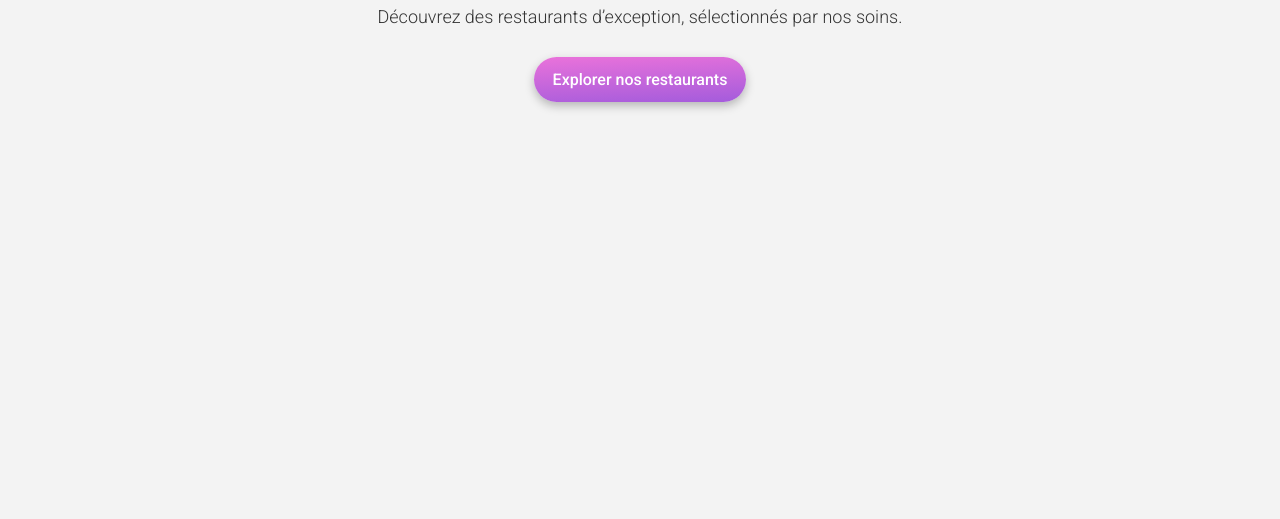
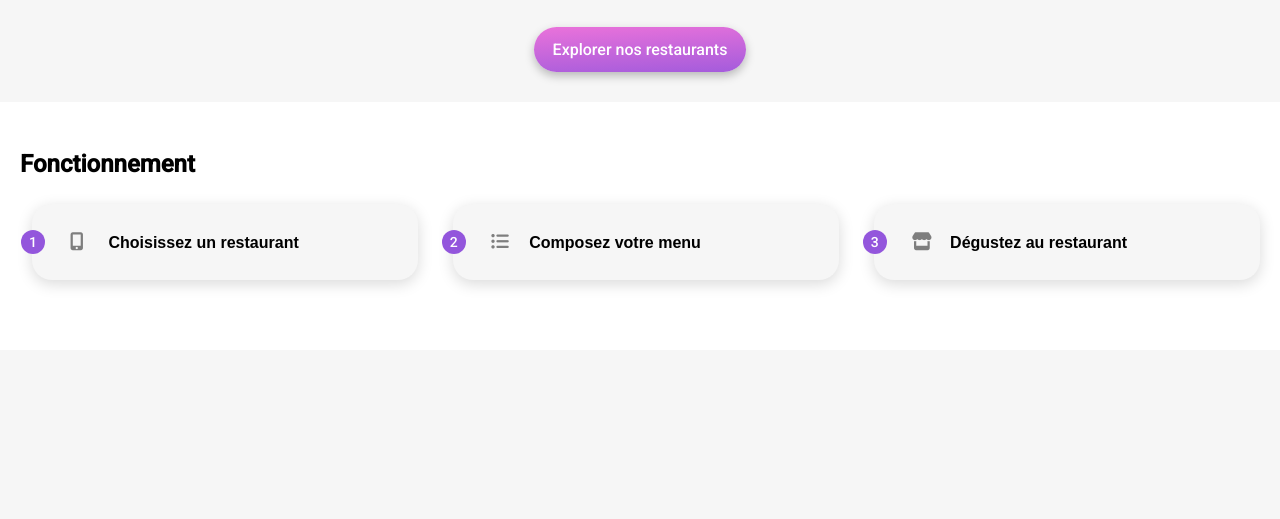
Before and after one commit to VincentWings/ohmyfood, a website: page index.html in a window 1280 px wide. Shown: the part 281-800 px from the top of the page. Drawn offline with Linux system fonts and the light colour scheme; a web font is replaced by a local one.

Commit message:
create the filters section

```diff
--- a/index.html
+++ b/index.html
@@ -37,15 +37,49 @@
 
     <main>
       <section class="section-location">
-        <p><i class="fa-solid fa-location-dot"></i> Paris, Belleville</p>
+        <p>
+          <i class="fa-solid fa-location-dot"></i>
+          <span>Paris, Belleville</span>
+        </p>
       </section>
 
       <section class="section-discover">
         <h1>Réservez le menu qui vous convient</h1>
 
-        <p>Découvrez des restaurants d’exception, sélectionnés par nos soins.</p>
+        <p>
+          Découvrez des restaurants d’exception, sélectionnés par nos soins.
+        </p>
 
         <a href="#" class="btn btn-1">Explorer nos restaurants</a>
+      </section>
+
+      <section class="section-filters">
+        <div class="container">
+          <h2>Fonctionnement</h2>
+
+          <ol>
+            <li>
+              <button class="btn btn-filter">
+                <i class="fa-solid fa-mobile-screen-button"></i>
+                <span>Choisissez un restaurant</span>
+              </button>
+            </li>
+
+            <li>
+              <button class="btn btn-filter">
+                <i class="fa-solid fa-list-ul"></i>
+                <span>Composez votre menu</span>
+              </button>
+            </li>
+
+            <li>
+              <button class="btn btn-filter">
+                <i class="fa-solid fa-store"></i>
+                <span>Dégustez au restaurant</span>
+              </button>
+            </li>
+          </ol>
+        </div>
       </section>
     </main>
 
--- a/scss/abstracts/_variables.scss
+++ b/scss/abstracts/_variables.scss
@@ -12,8 +12,9 @@ $color-blue: #89C8FA;
 $color-blue-dark: #003A68;
 
 $color-white: #ffffff;
-$color-grey-lighter: #F3F3F3;
+$color-grey-lighter: #F6F6F6;
 $color-grey-light: #EAEAEA;
+$color-grey: #7E7E7E;
 $color-black: #000000;
 $color-black-alt: #353535;
 
--- a/scss/components/_buttons.scss
+++ b/scss/components/_buttons.scss
@@ -7,8 +7,11 @@
 .btn {
     display: inline-block;
     padding: 1.3rem 1.9rem;
+    font-size: 1.6rem;
     font-weight: 500;
     text-decoration: none;
+    border: 0;
+    cursor: pointer;
 }
 
 //== BUTTONS - 1
@@ -16,12 +19,43 @@
 .btn-1 {
     color: $color-white;
     background: linear-gradient(177deg, $color-2 -30%, $color-1 123.93%);
-    box-shadow: 0 .4rem 1rem 0 rgba($color-black, 0.25);
+    box-shadow: 0 .4rem 1rem 0 rgba($color-black, .25);
     border-radius: 3rem;
     transition: box-shadow 0.2s ease-in-out, opacity 0.2s ease-in-out;
 
     &:hover {
         opacity: .8;
-        box-shadow: 0 .4rem 1rem 0 rgba($color-black, 0.35);
+        box-shadow: 0 .4rem 1rem 0 rgba($color-black, .35);
     }
 }
+
+//== BUTTON - FILTER
+
+.btn-filter {
+    margin-bottom: 2.4rem;
+    padding: 2.8rem 3rem;
+    background: $color-grey-lighter;
+    box-shadow: 0 .4rem 1.5rem 0 rgba($color-black, .15);
+    border-radius: 2rem;
+    text-align: left;
+    transition: box-shadow 0.2s ease-in-out;
+
+    i {
+        width: 3.4rem;
+        color: $color-grey;
+        font-size: 1.8rem;
+        transition: color ease-in-out .3s;
+    }
+
+    span {
+        font-weight: 600;
+    }
+
+    &:hover {
+        box-shadow: 0 .4rem 1rem 0 rgba($color-black, .25);
+
+        i {
+            color: $color-1;
+        }
+    }
+}
--- a/scss/layout/_header.scss
+++ b/scss/layout/_header.scss
@@ -8,6 +8,10 @@ header {
     background: $color-white;
     text-align: center;
     box-shadow: 0 .2rem .4rem 0 rgba(0, 0, 0, 0.15);
+
+    h1 {
+        margin-bottom: 0;
+    }
 
     img {
         max-width: 16rem;
--- a/scss/layout/_sections.scss
+++ b/scss/layout/_sections.scss
@@ -46,3 +46,59 @@
         padding: 3rem;
     }
 }
+
+//== SECTION - FILTERS
+
+.section-filters {
+    padding: 4.8rem 2rem 4.6rem 2rem;
+    background: $color-white;
+
+    ol {
+        display: flex;
+        flex-direction: column;
+        counter-reset: steps;
+
+        button {
+            position: relative;
+            width: 100%;
+            padding-left: 3.8rem;
+        }
+
+        li {
+            position: relative;
+            width: 100%;
+            padding-left: 1.2rem;
+
+            &::before {
+                position: absolute;
+                top: calc(50% - 1.2rem);
+                left: .1rem;
+                transform: translateY(-50%);
+                z-index: 1;
+                display: flex;
+                justify-content: center;
+                align-items: center;
+                width: 2.4rem;
+                height: 2.4rem;
+                color: $color-white;
+                background: $color-1;
+                font-size: 1.4rem;
+                font-weight: 500;
+                border-radius: 1.5rem;
+                counter-increment: steps;
+                content: counter(steps);
+            }
+        }
+    }
+
+    @include breakpoint(lg) {
+        ol {
+            flex-direction: row;
+            justify-content: space-between;
+
+            li {
+                width: calc((100% / 3) - 1.5rem);
+            }
+        }
+    }
+}
--- a/scss/themes/_default.scss
+++ b/scss/themes/_default.scss
@@ -28,6 +28,11 @@ h1 {
   font-size: 2.4rem;
 }
 
+h2 {
+  margin-bottom: 2.6rem;
+  font-size: 2.4rem;
+}
+
 a {
   color: $color-link;
 }
```
Also changed, not shown: css/main.css, 1 other file.
